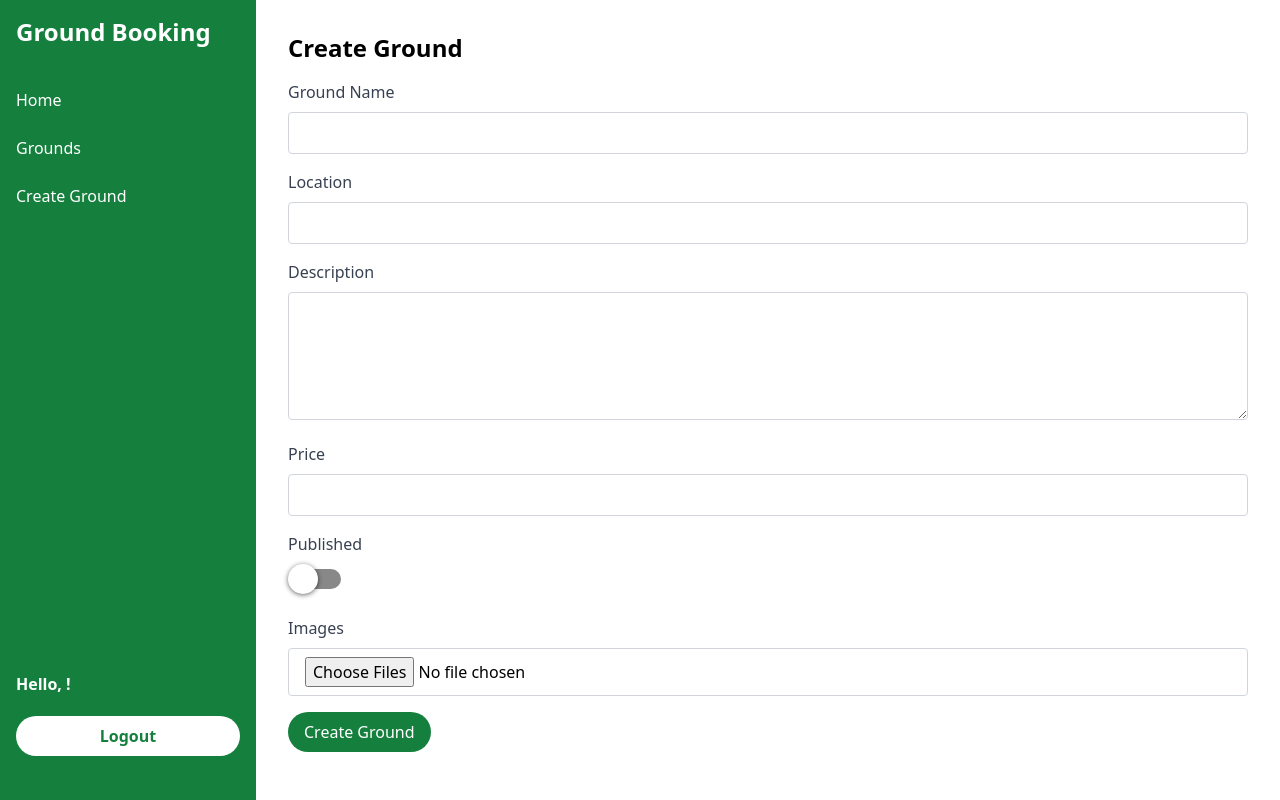
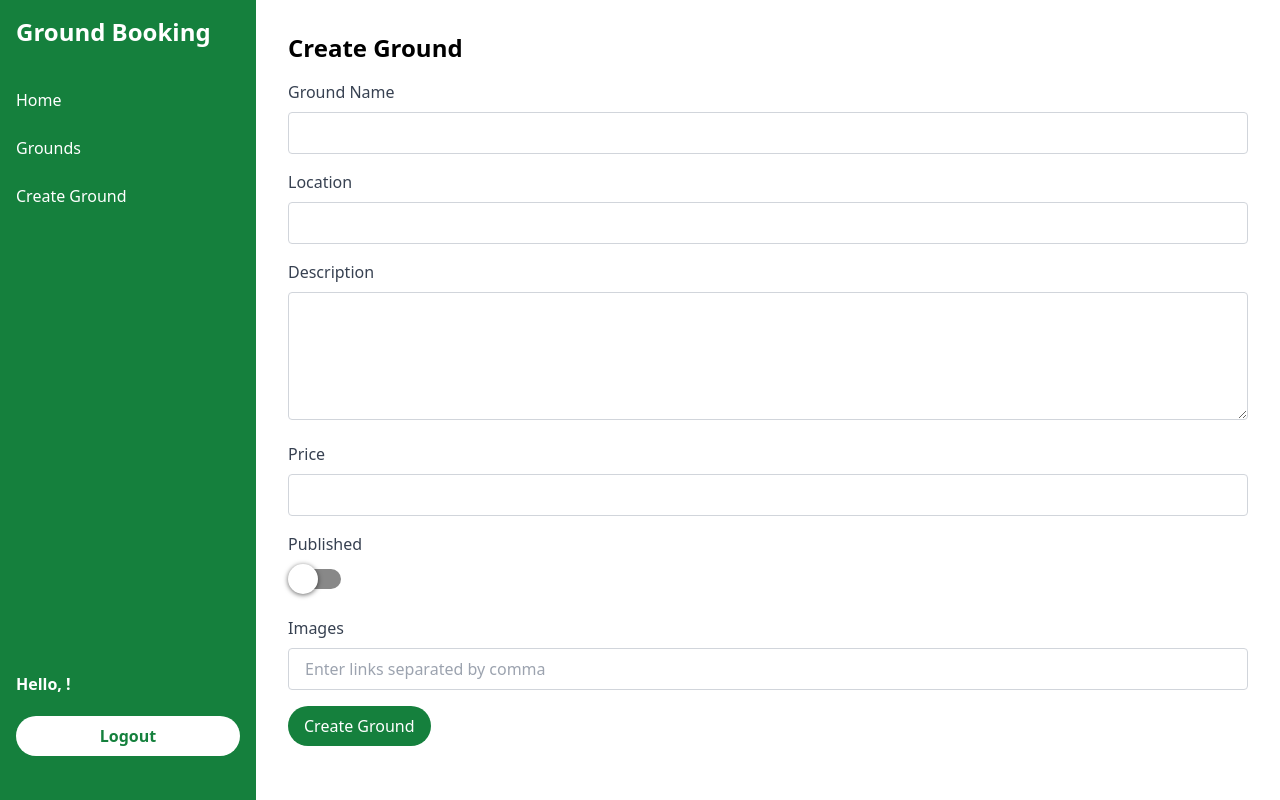
Before and after one commit to krisgoswami/ground-booking-app, a React (Vite) app in the folder admin/: page /create-ground in a window 1280 px wide. Built offline with nearby package versions, Linux system fonts and the light colour scheme.

Commit message:
changed it back to app/json format

```diff
--- a/admin/src/App.jsx
+++ b/admin/src/App.jsx
@@ -9,6 +9,7 @@ import SidePanel from './components/SidePanel';
 import Grounds from './pages/Grounds';
 import CreateGround from './pages/CreateGround';
 import GroundDetails from './pages/GroundDetails';
+import UpdateGround from './pages/UpdateGround';
 
 function App() {
 
@@ -25,6 +26,7 @@ function App() {
               <Route path="/grounds" element={<Grounds />} />
               <Route path="/create-ground" element={<CreateGround />} />
               <Route path="/ground/:id" element={<GroundDetails />} />
+              <Route path="/update/:id" element={<UpdateGround />} />
             </Routes>
           </div>
         </div>
--- a/admin/src/pages/CreateGround.jsx
+++ b/admin/src/pages/CreateGround.jsx
@@ -37,10 +37,10 @@ const CreateGround = () => {
         }));
     }
 
-    const handleFileChange = (e) => {
-        const files = Array.from(e.target.files);
-        setInputs({ ...inputs, images: files });
-    };
+    // const handleFileChange = (e) => {
+    //     const files = Array.from(e.target.files);
+    //     setInputs({ ...inputs, images: files });
+    // };
 
     const handleSubmit = async (e) => {
         e.preventDefault();
@@ -61,14 +61,22 @@ const CreateGround = () => {
                 formData.append('published', inputs.published);
 
                 // Append the image files
-                for (let i = 0; i < inputs.images.length; i++) {
-                    formData.append(`images`, inputs.images[i]);
-                }
+                // for (let i = 0; i < inputs.images.length; i++) {
+                //     formData.append(`images`, inputs.images[i]);
+                // }
+
+                // Convert comma-separated URLs to an array of strings
+                const imageUrls = inputs.images.split(',').map(url => url.trim());
+
+                // Append the image URLs to the FormData
+                imageUrls.forEach((url, index) => {
+                    formData.append(`images[${index}]`, url);
+                });
 
                 const { data } = await axios.post(`${BASE_URL}/api/v1/admin/create-ground`, formData, {
                     headers: {
                         'Authorization': `Bearer ${token}`,
-                        'Content-Type': 'multipart/form-data', // Set content type to multipart form data
+                        'Content-Type': 'application/json', // Set content type to multipart form data
                     }
                 });
                 if (data.success) {
@@ -146,10 +154,11 @@ const CreateGround = () => {
                 <div className="mb-4">
                     <label className="block text-gray-700 mb-2">Images</label>
                     <input
-                        type="file"
-                        accept="image/*"
-                        multiple
-                        onChange={handleFileChange}
+                        type="text"
+                        placeholder='Enter links separated by comma'
+                        name='images'
+                        value={inputs.images}
+                        onChange={handleInputChange}
                         className="w-full border border-gray-300 rounded px-4 py-2"
                     />
                 </div>
--- a/admin/src/pages/Grounds.jsx
+++ b/admin/src/pages/Grounds.jsx
@@ -21,7 +21,7 @@ const Grounds = () => {
             if (data.success) {
                 setGrounds(data.grounds);
             }
-            console.log(grounds);
+            // console.log(grounds);
         } catch (error) {
             console.log(error);
         }
```
